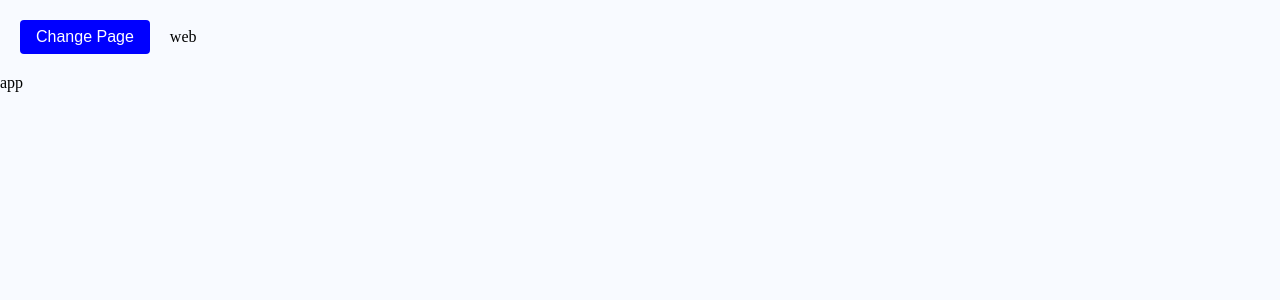
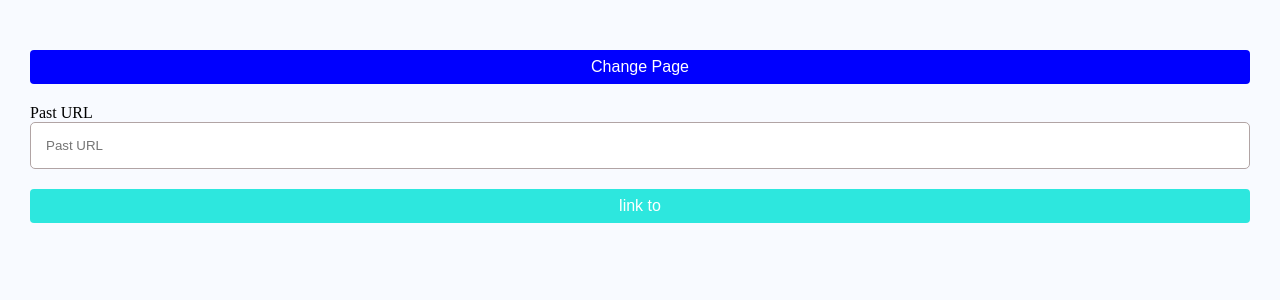
Before and after one commit to znamazi/ovou-bigcommerce, a Next.js app: page /test in a window 1280 px wide. Shown: the top 300 px of the page. Built offline with nearby package versions, Linux system fonts and the light colour scheme.

Commit message:
check browser

```diff
--- a/pages/test.jsx
+++ b/pages/test.jsx
@@ -1,28 +1,53 @@
 import { useRouter } from 'next/router'
 import React, { useState } from 'react'
-import { Button } from 'rebass'
+import { Button, Flex } from 'rebass'
+import styled from 'styled-components'
+
+const Input = styled.input`
+  padding: 15px;
+  width: 100%;
+  border: 1px solid #b1a4a4;
+  border-radius: 5px;
+`
+const Label = styled.label``
 
 const Test = () => {
   const router = useRouter()
   const [alert, setAlert] = useState(false)
+  const [url, setUrl] = useState('')
   const click = () => {
     router.push('card2')
     setAlert(true)
   }
+  const isBrowser = () => {
+    return typeof window !== 'undefined'
+  }
+  console.log({ isBrowser: isBrowser() })
   return (
-    <div>
+    <Flex flexDirection={`column`} margin="30px">
       {alert && <alert backgroundColor="green">success</alert>}
-      <Button backgroundColor={`blue`} margin="20px" onClick={click}>
+      <Button backgroundColor={`blue`} onClick={click} margin={`20px 0`}>
         Change Page
       </Button>
-      <a href="https://www.facebook.com/lifemellow64" target="_blank" rel="noopener noreferrer">
-        web
-      </a>
-      <br />
-      <a href="fb://profile/lifemellow64" target="_blank" rel="noopener noreferrer">
-        app
-      </a>
-    </div>
+      <Flex flexDirection="column" width={`100%`}>
+        <Label htmlFor="url">Past URL</Label>
+
+        <Input type="text" placeholder="Past URL" onChange={(e) => setUrl(e.currentTarget.value)} name="url" />
+      </Flex>
+      <Button backgroundColor="#2de7de" margin={`20px 0`}>
+        <a
+          href={isBrowser() ? url : url.replace('facebook.com', 'fb://profile')}
+          target="_blank"
+          rel="noopener noreferrer"
+        >
+          {`link to ${!isBrowser() ? url : url.replace('facebook.com', 'fb://profile')}`}
+        </a>
+      </Button>
+
+      {/* <a href="fb://profile/lifemellow64" target="_blank" rel="noopener noreferrer">
+        app facebook
+      </a> */}
+    </Flex>
   )
 }
 
```
